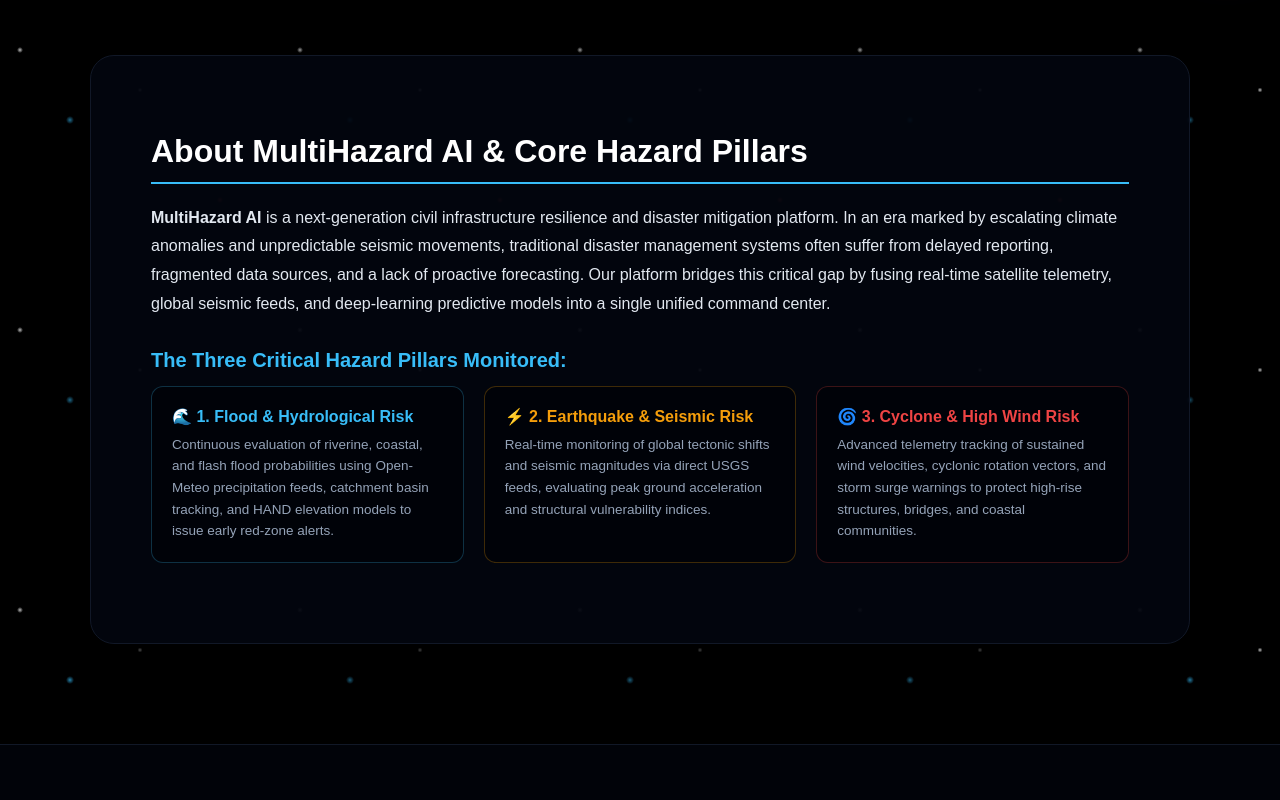
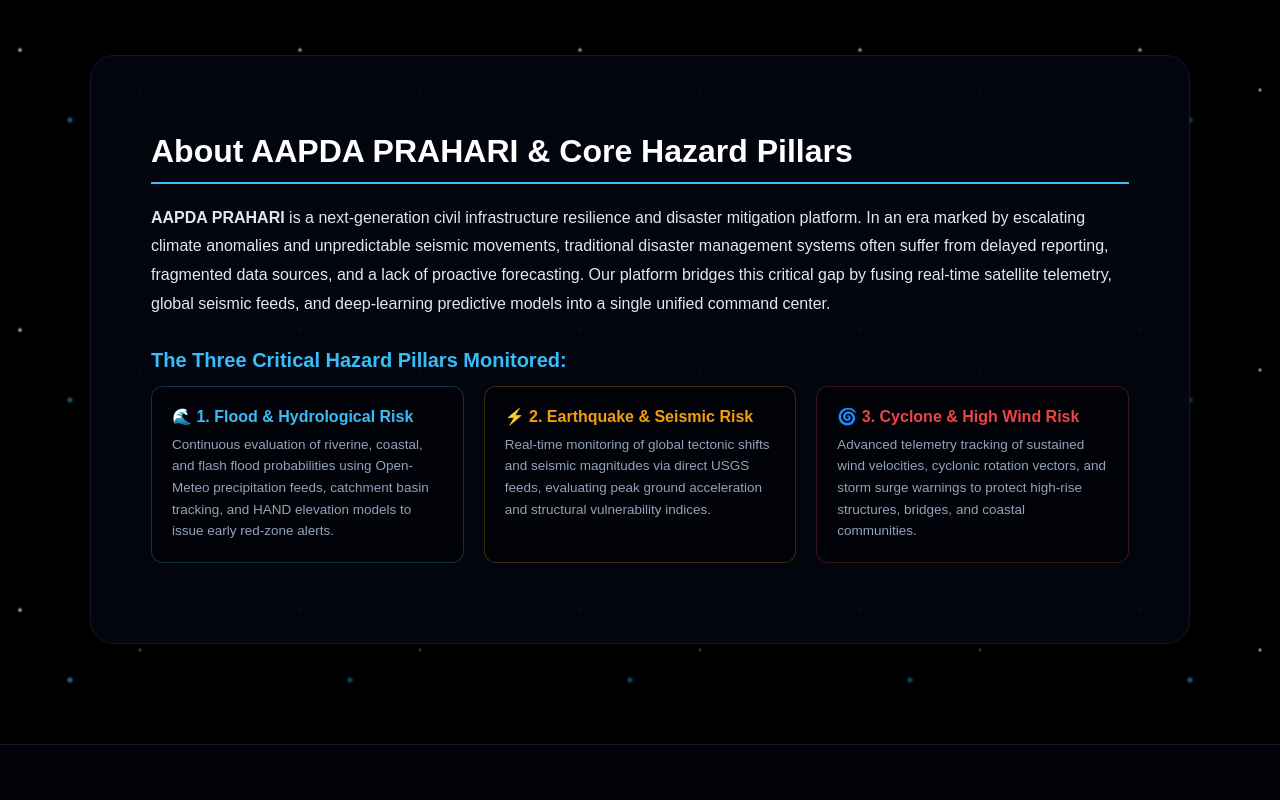
Before and after one commit to amitkushwaha18/multi-hazard-monitoring, a React (Create React App) app in the folder frontend/: page / in a window 1280 px wide. Shown: the part 820-1620 px from the top of the page. Built offline with nearby package versions, Linux system fonts and the light colour scheme; no server answers; the HTML template or start-up script is replaced by a standard one.

Commit message:
Updated website name to AAPDA PRAHARI

```diff
--- a/frontend/src/components/LandingPage.jsx
+++ b/frontend/src/components/LandingPage.jsx
@@ -480,7 +480,7 @@
           boxShadow: '0 4px 30px rgba(0,0,0,0.95)'
         }}>
           <div className="lp-nav-brand" onClick={() => scrollToSection('home')} style={{ fontSize: '18px', fontWeight: 'bold', color: COLORS.sky, display: 'flex', alignItems: 'center', gap: '8px', cursor: 'pointer', textShadow: '0 0 15px rgba(56,189,248,0.6)' }}>
-            🛡️ MultiHazard AI
+            🛡️ AAPDA PRAHARI
           </div>
           <div className="lp-nav-links" style={{ display: 'flex', gap: '28px', fontSize: '14px', color: COLORS.textMuted, fontWeight: 500, flexWrap: 'wrap' }}>
             {NAV_ITEMS.map((item) => (
@@ -733,11 +733,11 @@
           boxShadow: '0 25px 70px rgba(0,0,0,0.95)'
         }}>
           <h2 style={{ fontSize: '32px', fontWeight: 800, color: '#fff', marginBottom: '20px', borderBottom: `2px solid ${COLORS.sky}`, paddingBottom: '12px' }}>
-            About MultiHazard AI & Core Hazard Pillars
+            About AAPDA PRAHARI & Core Hazard Pillars
           </h2>
 
           <p style={{ color: COLORS.textSoft, fontSize: '16px', lineHeight: 1.8, marginBottom: '24px' }}>
-            <strong>MultiHazard AI</strong> is a next-generation civil infrastructure resilience and disaster mitigation platform. In an era marked by escalating climate anomalies and unpredictable seismic movements, traditional disaster management systems often suffer from delayed reporting, fragmented data sources, and a lack of proactive forecasting. Our platform bridges this critical gap by fusing real-time satellite telemetry, global seismic feeds, and deep-learning predictive models into a single unified command center.
+            <strong>AAPDA PRAHARI</strong> is a next-generation civil infrastructure resilience and disaster mitigation platform. In an era marked by escalating climate anomalies and unpredictable seismic movements, traditional disaster management systems often suffer from delayed reporting, fragmented data sources, and a lack of proactive forecasting. Our platform bridges this critical gap by fusing real-time satellite telemetry, global seismic feeds, and deep-learning predictive models into a single unified command center.
           </p>
 
           <h3 style={{ fontSize: '20px', color: COLORS.sky, marginBottom: '14px', marginTop: '30px' }}>
@@ -1017,7 +1017,7 @@
               Meet Our Development Team
             </h2>
             <p style={{ color: COLORS.textMuted, fontSize: '15px', maxWidth: '600px', margin: '0 auto' }}>
-              The brilliant minds behind MultiHazard AI engineering, data pipelines, and interface design.
+              The brilliant minds behind AAPDA PRAHARI engineering, data pipelines, and interface design.
             </p>
           </div>
 
@@ -1054,8 +1054,8 @@
       {/* ---------------- FOOTER ---------------- */}
       <footer className="scroll-fly-element" style={{ borderTop: `1px solid ${COLORS.border}`, background: 'rgba(0, 0, 0, 0.98)', padding: '40px', position: 'relative', zIndex: 2 }}>
         <div style={{ maxWidth: '1180px', margin: '0 auto', display: 'flex', justifyContent: 'space-between', alignItems: 'center', flexWrap: 'wrap', gap: '15px' }}>
-          <span style={{ color: COLORS.sky, fontWeight: 'bold' }}>🛡️ MultiHazard AI Platform</span>
-          <span style={{ fontSize: '12px', color: COLORS.textFaint }}>© 2026 MultiHazard AI · Built for Hackathon Excellence.</span>
+          <span style={{ color: COLORS.sky, fontWeight: 'bold' }}>🛡️ AAPDA PRAHARI Platform</span>
+          <span style={{ fontSize: '12px', color: COLORS.textFaint }}>© 2026 AAPDA PRAHARI · Built for Hackathon Excellence.</span>
         </div>
       </footer>
 
--- a/frontend/src/components/MapDashboard.jsx
+++ b/frontend/src/components/MapDashboard.jsx
@@ -230,7 +230,7 @@
         zIndex: 1000
       }}>
         <div style={{ display: 'flex', alignItems: 'center', gap: '14px' }}>
-          <span className="db-brand" style={{ fontSize: '18px', fontWeight: 'bold', color: '#38bdf8' }}>🛡️ MultiHazard AI Dashboard</span>
+          <span className="db-brand" style={{ fontSize: '18px', fontWeight: 'bold', color: '#38bdf8' }}>🛡️ AAPDA PRAHARI Dashboard</span>
           <span className="db-role-chip" style={{
             fontSize: '11px',
             background: '#0284c7',
```
Also changed, not shown: 1 other file (tests, documents, lock files or other folders).
